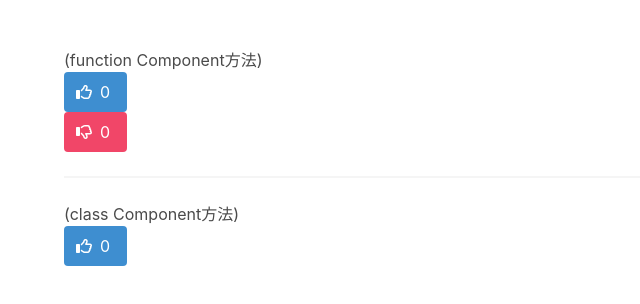
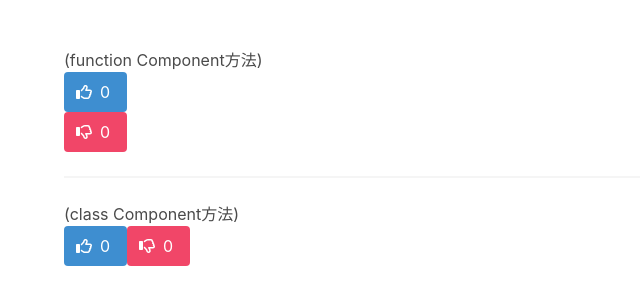
Before and after one commit to tim811223/ReactLab, a React (Vite) app in the folder CH8-ReactEvent-thumps-up/thumps-up/: page / in a window 1280 px wide. Shown: the top 304 px of the page, without its empty margins (0-640 px from the left). Built offline with nearby package versions, Linux system fonts and the light colour scheme.

Commit message:
Class Component 加上另一個參數DisLikes

```diff
--- a/CH8-ReactEvent-thumps-up/thumps-up/src/ThumpsUp2.tsx
+++ b/CH8-ReactEvent-thumps-up/thumps-up/src/ThumpsUp2.tsx
@@ -1,7 +1,7 @@
 /*
 照檔案要以 Class Component方法呈現
 */
-import { faThumbsUp } from "@fortawesome/free-regular-svg-icons";
+import { faThumbsDown, faThumbsUp } from "@fortawesome/free-regular-svg-icons";
 import { FontAwesomeIcon } from "@fortawesome/react-fontawesome";
 import { Component, ReactNode } from "react";
 
@@ -11,6 +11,7 @@ interface Props{
 
 interface State{
   likes:number;
+  dislikes:number;
 }
 
 export class ThumpsUp2 extends Component<Props,State>{
@@ -18,7 +19,8 @@ export class ThumpsUp2 extends Component<Props,State>{
     super(props);
 
     this.state={
-      likes:0
+      likes:0,
+      dislikes:0,
     };
   }
 
@@ -26,14 +28,27 @@ export class ThumpsUp2 extends Component<Props,State>{
     this.setState(prevState => ({likes:prevState.likes+1}));
   }
 
+  handleDisLikes = () => {
+    this.setState(prevState => ({dislikes:prevState.dislikes+1}));
+  }
+
   render() {
    return(
+    <>
     <button className="button is-info" onClick={this.handleLikes}>
       <span className="icon">
         <FontAwesomeIcon icon={faThumbsUp} />
       </span>
       <span>{this.state.likes}</span>
     </button>
+
+    <button className="button is-danger"  onClick={this.handleDisLikes}>
+      <span className="icon">
+        <FontAwesomeIcon icon={faThumbsDown} />
+      </span>
+      <span>{this.state.dislikes}</span>
+    </button>
+    </>
    );
   }
 }
```
